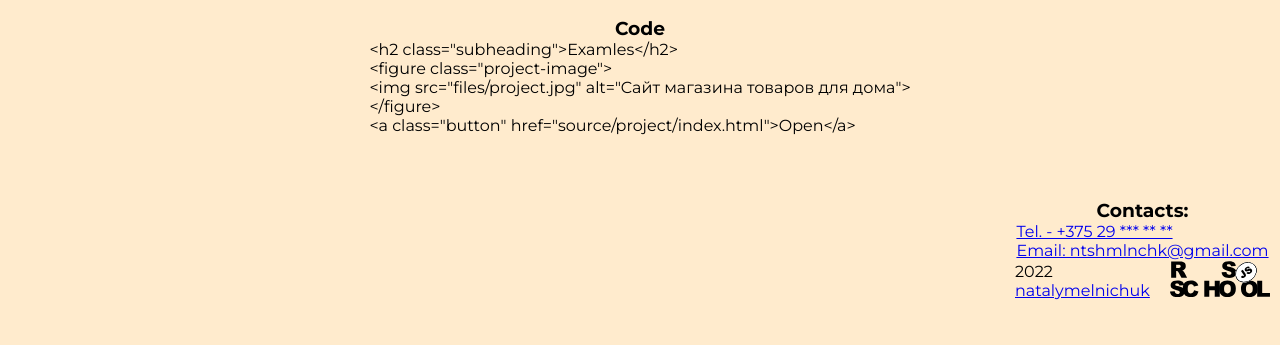
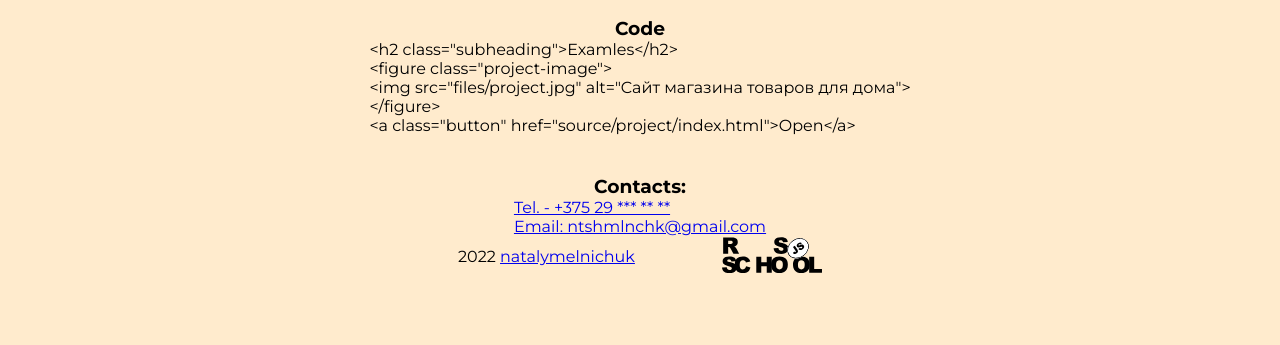
Before and after one commit to natalymelnichuk/rsschool-cv, a plain HTML site: page index.html in a window 1280 px wide. Shown: the part 558-903 px from the top of the page. After the commit the page ends 855 px from the top, so only its background shows below. Drawn offline with Linux system fonts and the light colour scheme.

Commit message:
feat: with footer

```diff
--- a/style.css
+++ b/style.css
@@ -121,15 +121,11 @@ header a {
   color: #ffffff;
 }
 
-footer{
-    width: 100%;
-    display: flex;
-    justify-content: flex-end;
+footer {
+    width: 30%;
 }
 
 .footer {
-    width: 255px;
-    height: 150px;
     padding: 20px 10px;
     display: flex;
     flex-direction: column;
```
